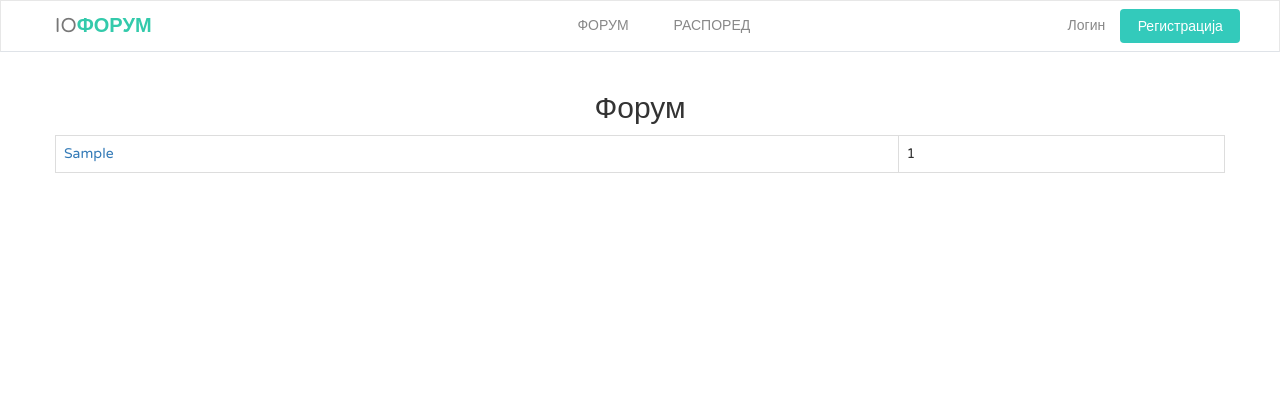
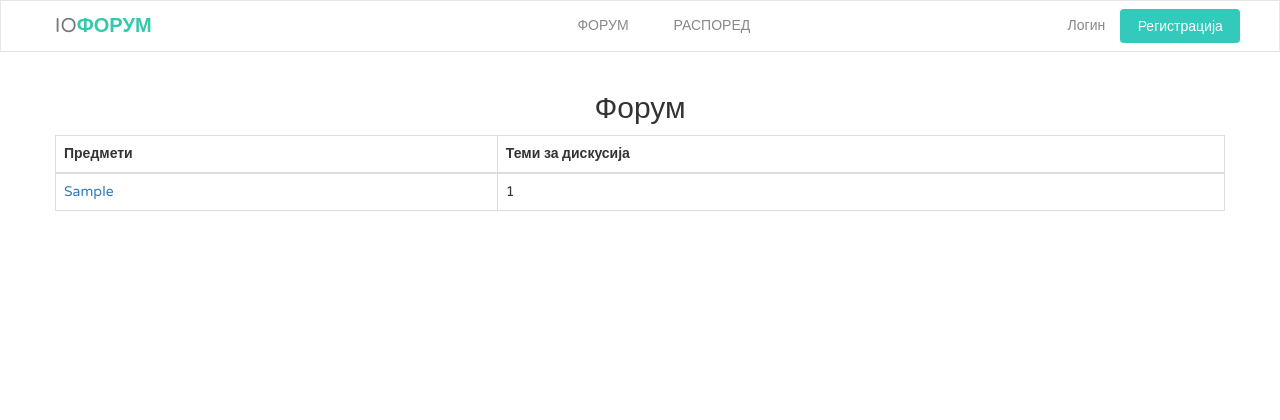
Before and after one commit to ikt-team-3/webapp, a Django app: page /forum in a window 1280 px wide. Shown: the top 420 px of the page. Run offline with Django 3.2, Linux system fonts and the light colour scheme; tables that the repository leaves empty hold one stand-in row (values such as "Sample post"); some libraries are stand-ins or nearby versions.

Commit message:
Add headers to table

```diff
--- a/app/templates/app/forum_homepage.html
+++ b/app/templates/app/forum_homepage.html
@@ -17,6 +17,8 @@ FINKIForum - Форум
 		<table class="table table-bordered ">
 			<thead>
 				<tr>
+					<th>Предмети</th>
+					<th>Теми за дискусија</th>
 				</tr>
 			</thead>
 			<tbody>
```
